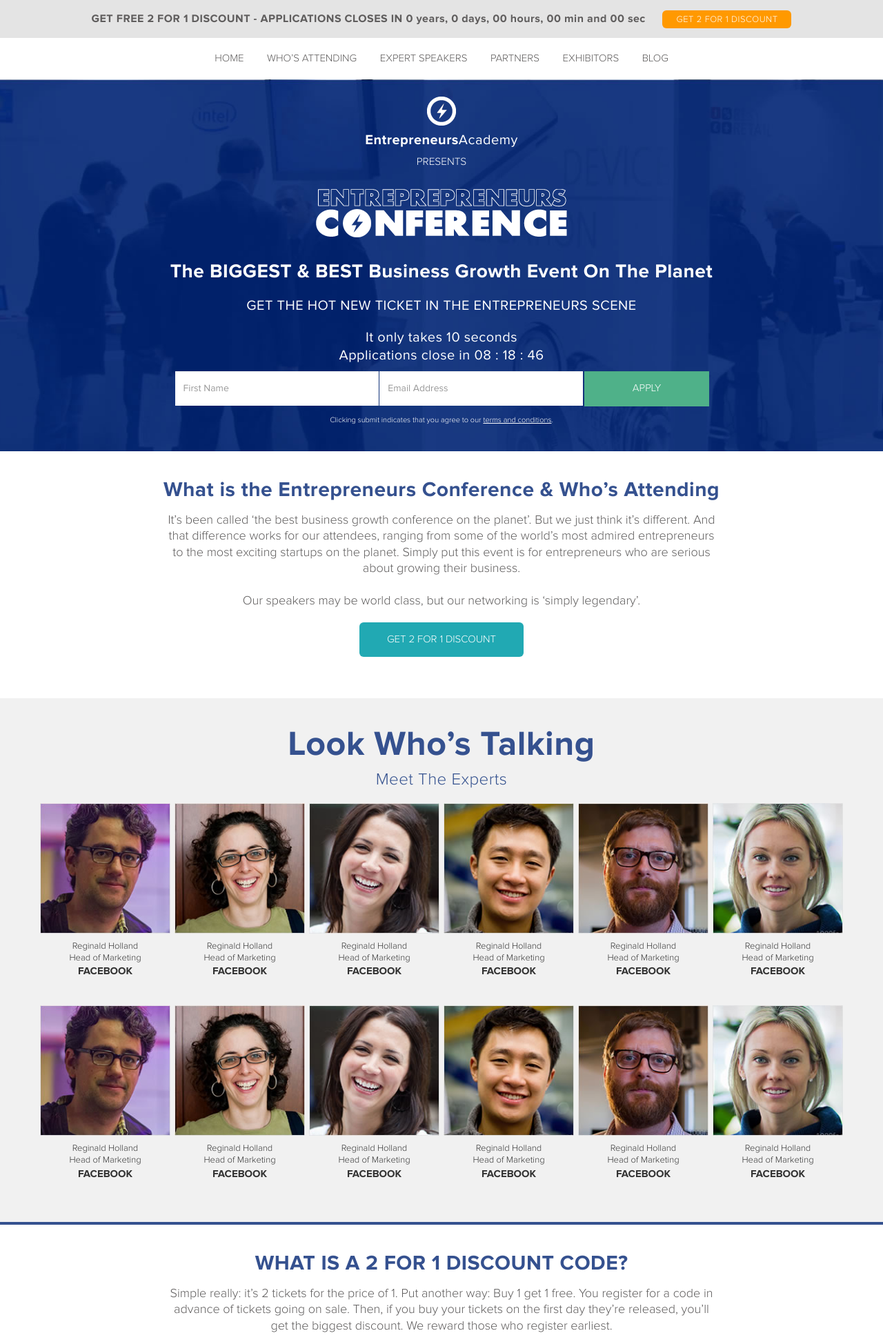
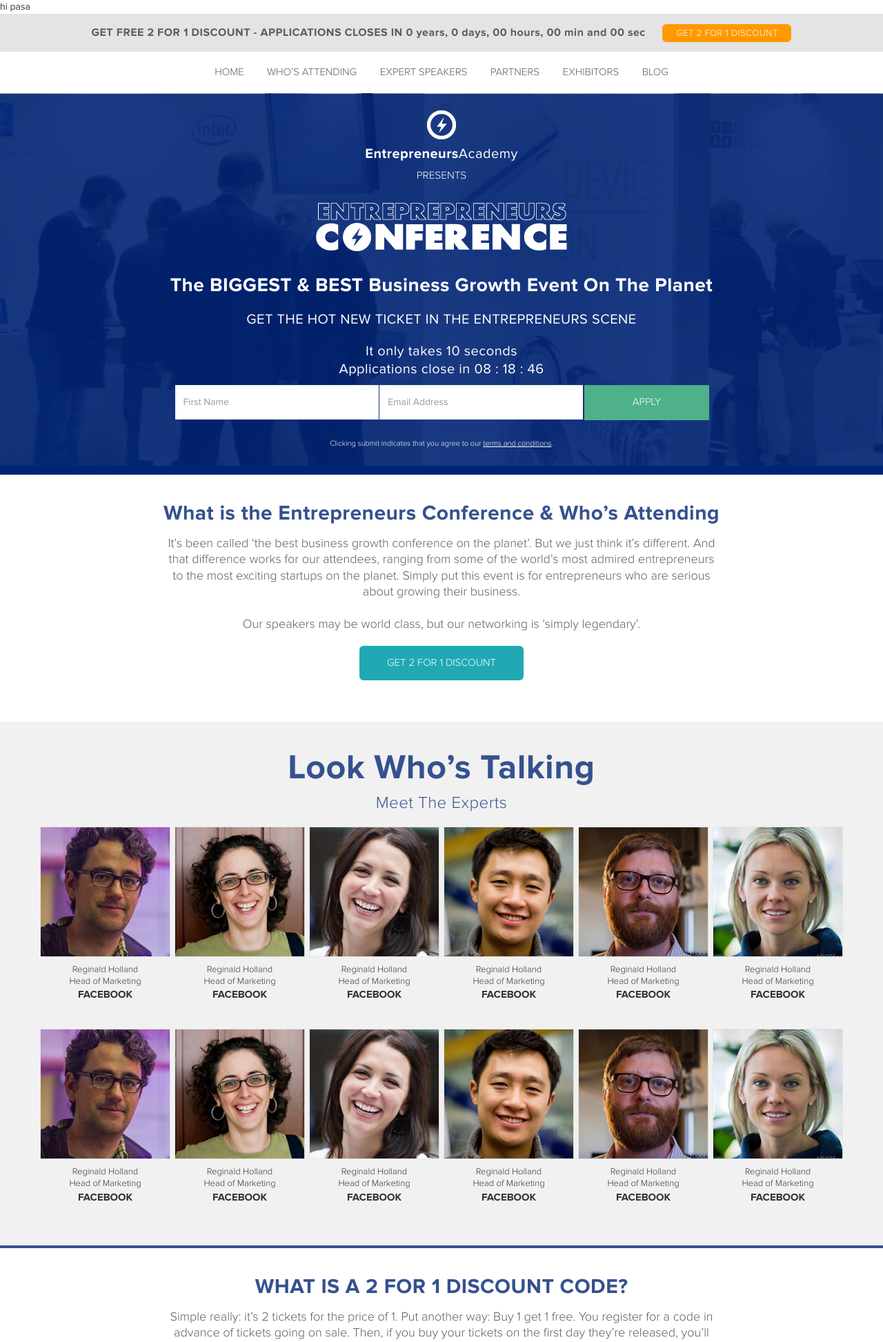
Before and after one commit to lapaks/git_learn, a PHP site: page / in a window 1280 px wide. Shown: the top 1945 px of the page at 69% size. Run offline with PHP 8.4, Linux system fonts and the light colour scheme; some libraries are stand-ins or nearby versions.

Commit message:
Update index.php

```diff
--- a/index.php
+++ b/index.php
@@ -1,3 +1,4 @@
+hi pasa
 <!DOCTYPE html>
 <html lang="en">
   <head>
```
